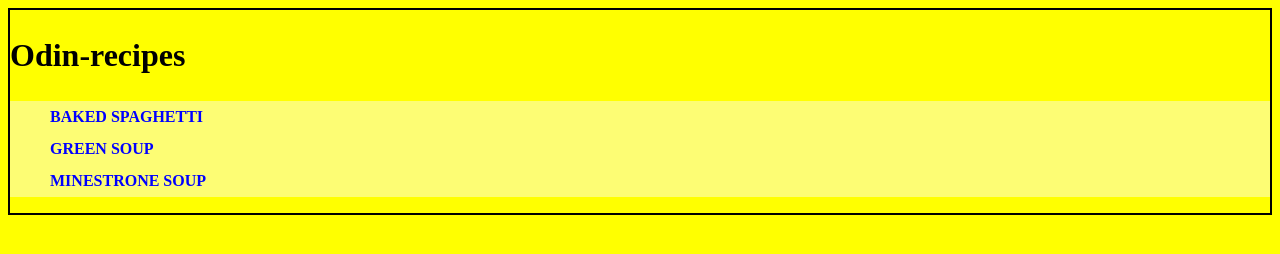
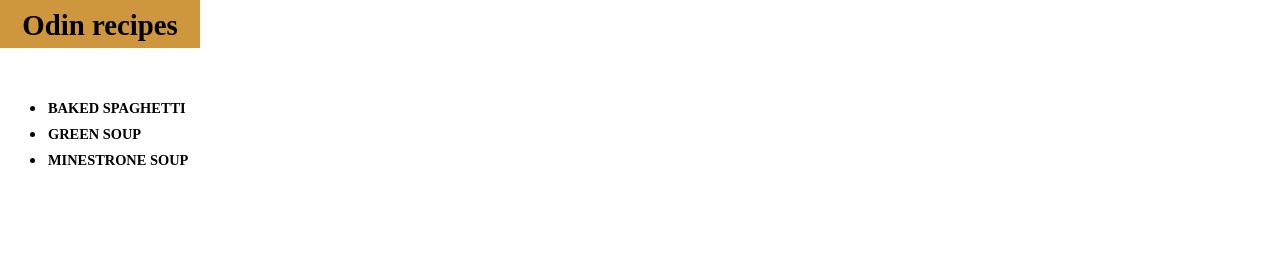
Before and after one commit to Marcelossj/odin-recipes, a plain HTML site: page index.html in a window 1280 px wide. Drawn offline with Linux system fonts and the light colour scheme.

Commit message:
Add style to the index

```diff
--- a/index.html
+++ b/index.html
@@ -8,11 +8,17 @@
     </head>
 
     <body>
-        <h1>Odin-recipes</h1>
-        <ul>
-            <li> <a href="recipes/baked-spaghetti.html">Baked spaghetti</a> </li>
-            <li> <a href="recipes/green-soup.html">Green soup</a> </li>
-            <li> <a href="recipes/minestrone.html">Minestrone soup</a> </li>
-        </ul>
+        <div class="div-parent">
+            <h1> <a href="index.html">Odin recipes</a></h1>
+            <div>
+                <ul>
+                    <li> <a href="recipes/baked-spaghetti.html">Baked spaghetti</a> </li>
+                    <li> <a href="recipes/green-soup.html">Green soup</a> </li>
+                    <li> <a href="recipes/minestrone.html">Minestrone soup</a> </li>
+                </ul>
+            </div>
+
+        </div>
+
     </body>
 </html>
--- a/styles/styles.css
+++ b/styles/styles.css
@@ -1,30 +1,47 @@
-body {
-    background-color: yellow;
-    border: 2px solid black;
+* {
+    box-sizing: border-box;
     font-family: 'Times New Roman', Times, serif;
+    margin: 0;
 }
 
+/*.div-parent {
+    background-color: white;
+    border: 2px solid black;
+    height: 500px;
+} */
+
 h1 {
-    color: black;
-    background-color: yellow;
+    color: white;
+    background-color: #ce973e;
     line-height: 1.5;
-
+    border: 2px;
+    width: 200px;
+    text-align: center;
+    margin-bottom: 50px;
 }
 
 ul {
-    list-style: none;
-    background-color: rgb(253, 253, 116);
+    list-style:disc;
     text-transform: uppercase;
-    line-height: 2;
-    text-align: center;
+    line-height: 1;
 }
 
 li {
+
     text-align: left;
+    margin: 6px;
+    /* border: 1px solid gray; */
+    width: 200px;
+    padding: 2px;
 }
 
- a {
+a {
     text-decoration: none;
-    color: blue;
+    color:black;
     font-weight: 800;
+    font-size: 0.9em;
  }
+
+ li a:hover{
+    color:blueviolet;
+ }
```
